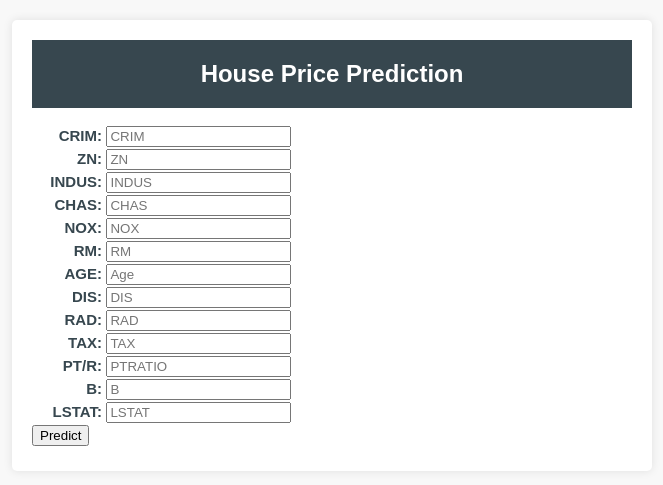
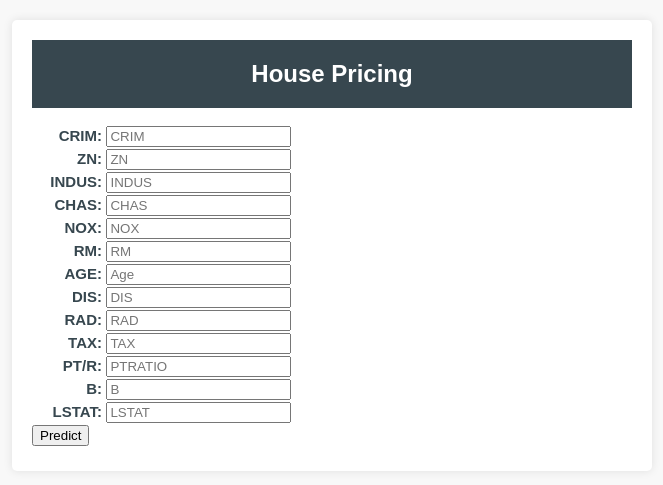
Before and after one commit to mintesnot96/house_price_prediction_end_to_end, a Flask app: page / in a window 1280 px wide. Shown: the top 485 px of the page, without its empty margins (308-971 px from the left). Run offline with Flask 3, Linux system fonts and the light colour scheme; parts of the project's set-up code (start-up, migrations or seed data) failed here and were passed over.

Commit message:
Update home.html

```diff
--- a/templates/home.html
+++ b/templates/home.html
@@ -68,7 +68,7 @@
 <body>
  <div class="login">
     <form action="{{ url_for('predict')}}"method="post">
-      <h2>House Price Prediction</h2>
+      <h2>House Pricing</h2>
       <br>
       <label style="display: inline-block; width: 70px; text-align: right;">CRIM: </label>
       <input type="text" name="CRIM" placeholder="CRIM" required="required" /><br>
```
